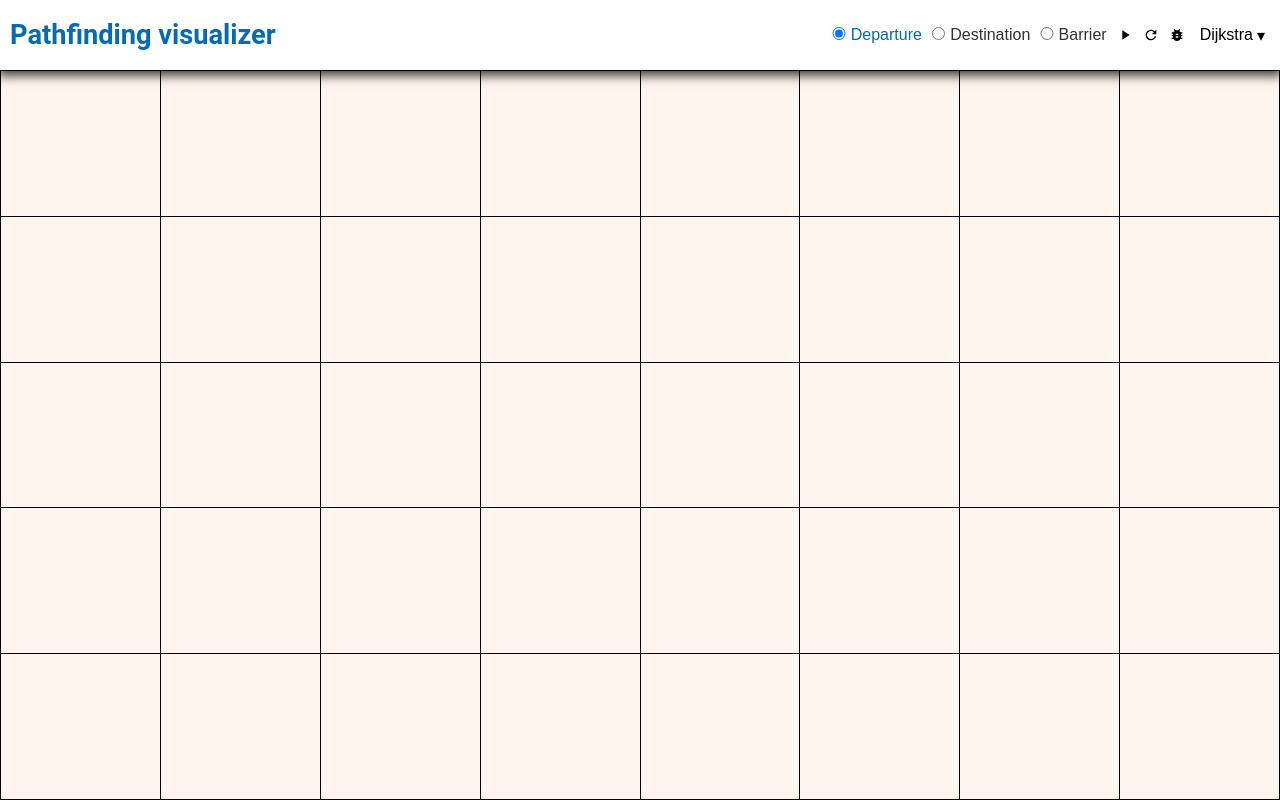
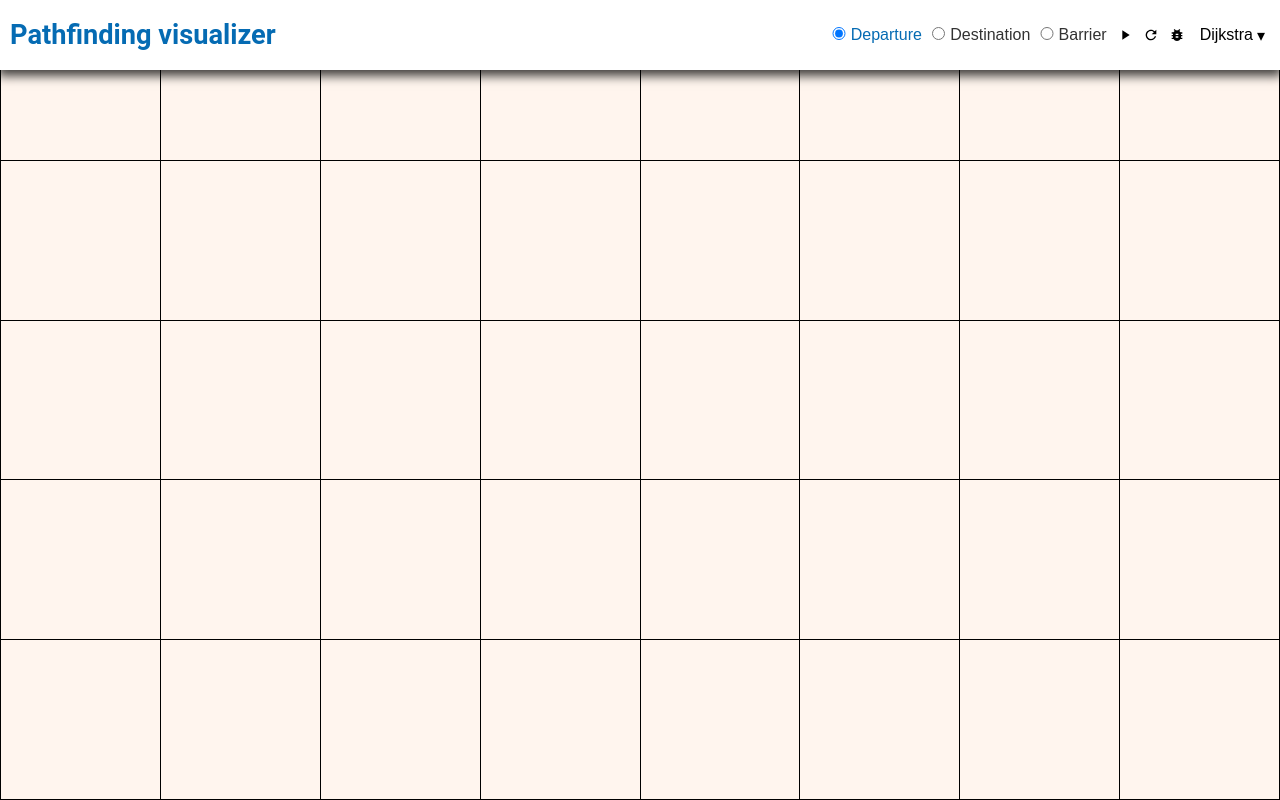
Before and after one commit to mxjoly/pathfinding-visualizer, a React (Create React App) app: page / in a window 1280 px wide. Built offline with nearby package versions, Linux system fonts and the light colour scheme.

Commit message:
Fix an issue

```diff
--- a/src/App.scss
+++ b/src/App.scss
@@ -5,6 +5,4 @@
   height: 100vh;
   overflow: hidden;
   text-align: center;
-  margin: 0;
-  padding: 0;
 }
--- a/src/components/molecules/Graph/styles.scss
+++ b/src/components/molecules/Graph/styles.scss
@@ -4,6 +4,6 @@
   position: absolute;
   bottom: 0;
   width: inherit;
-  height: calc(100vh - #{constants.$navigation-bar-height});
+  height: 100%;
   border-collapse: collapse;
 }
```
